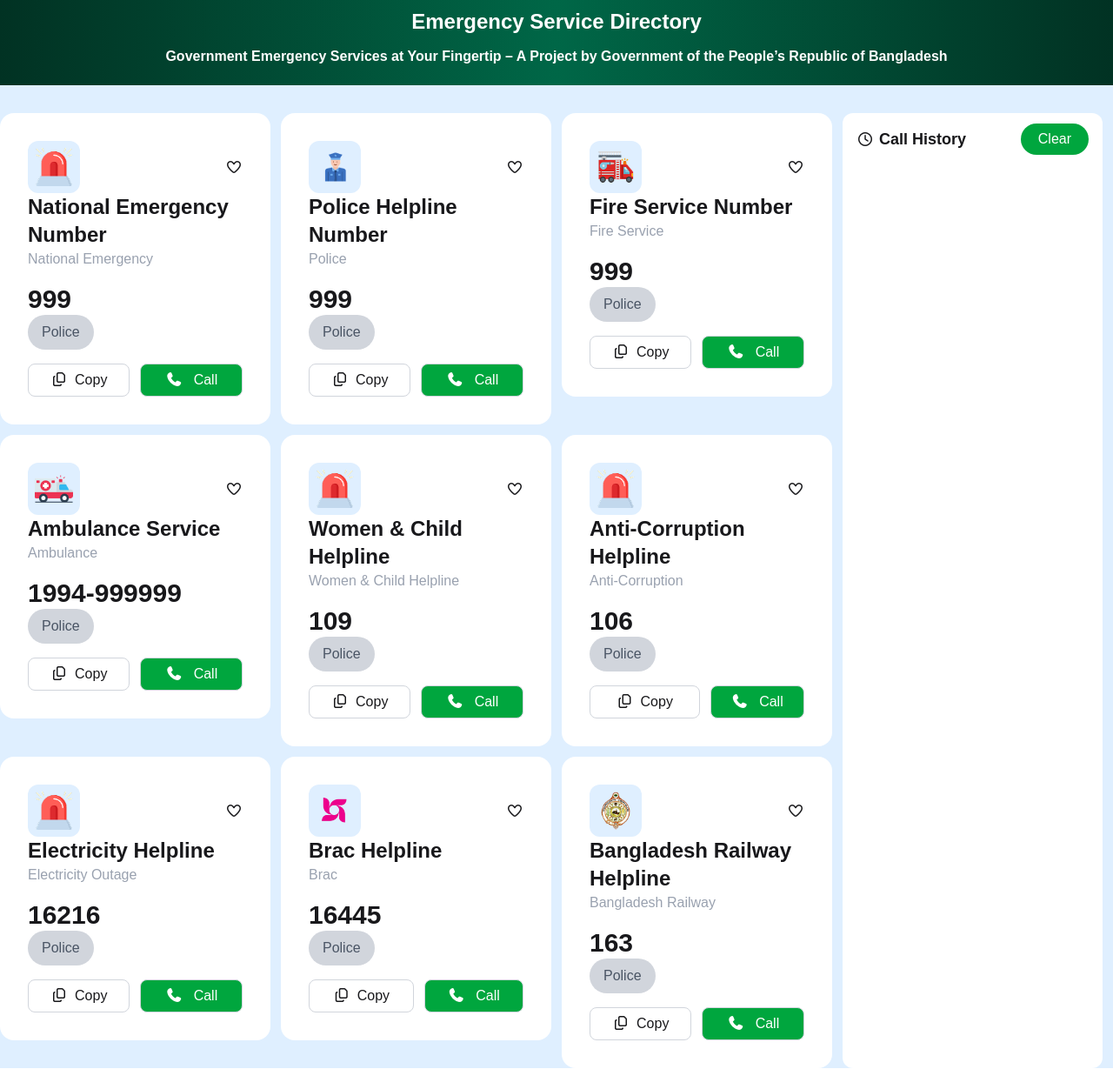
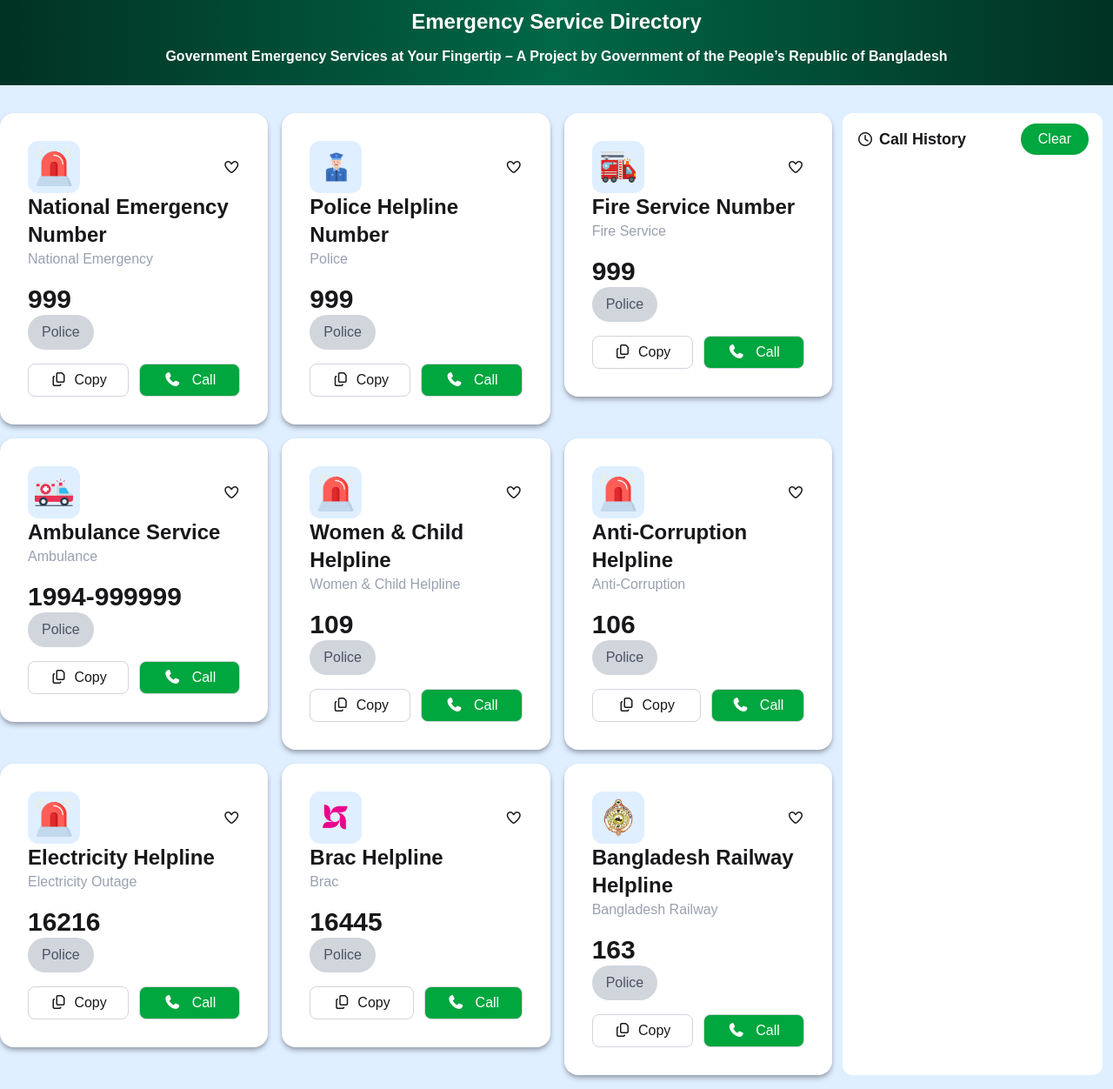
Before and after one commit to tafhim88/assaignment-5, a plain HTML site: page index.html in a window 1280 px wide. Shown: the part 228-1480 px from the top of the page at 87% size. Before the commit the page ends 1456 px from the top, so only its background shows below. Drawn offline with nearby package versions, Linux system fonts and the light colour scheme; a web font is replaced by a local one.

Commit message:
update style

```diff
--- a/index.html
+++ b/index.html
@@ -92,11 +92,11 @@
 
     <!-- -----------------------------------main card section-------------- -->
 
-    <main class="flex">
-      <section class="grid grid-cols-3 basis-4/5 mt-[32px] gap-3">
+    <main class="flex pb-4">
+      <section class="grid grid-cols-3 basis-4/5 mt-[32px] gap-4">
         <section>
           <!----------- national emargrency card ------------->
-          <div class="bg-white rounded-2xl p-[32px]">
+          <div class="bg-white rounded-2xl p-[32px] shadow-md shadow-gray-400">
             <div class="flex items-center justify-between">
               <img
                 class="w-[60px] bg-[#DFEFFF] p-2 rounded-xl"
@@ -132,7 +132,7 @@
         </section>
         <section>
           <!--------------- police card ------------------------>
-          <div class="bg-white rounded-2xl p-[32px]">
+          <div class="bg-white rounded-2xl p-[32px] shadow-md shadow-gray-400">
             <div class="flex items-center justify-between">
               <img
                 class="w-[60px] bg-[#DFEFFF] p-2 rounded-xl"
@@ -167,7 +167,7 @@
         </section>
         <section>
           <!--------------------- fire service---------------------- -->
-          <div class="bg-white rounded-2xl p-[32px]">
+          <div class="bg-white rounded-2xl p-[32px] shadow-md shadow-gray-400">
             <div class="flex items-center justify-between">
               <img
                 class="w-[60px] bg-[#DFEFFF] p-2 rounded-xl"
@@ -202,7 +202,7 @@
         </section>
         <section>
           <!------------------ambulance-------------------------- -->
-          <div class="bg-white rounded-2xl p-[32px]">
+          <div class="bg-white rounded-2xl p-[32px] shadow-md shadow-gray-400">
             <div class="flex items-center justify-between">
               <img
                 class="w-[60px] bg-[#DFEFFF] p-2 rounded-xl"
@@ -237,7 +237,7 @@
         </section>
         <section>
           <!-- -------------------womwn and child card-->
-          <div class="bg-white rounded-2xl p-[32px]">
+          <div class="bg-white rounded-2xl p-[32px] shadow-md shadow-gray-400">
             <div class="flex items-center justify-between">
               <img
                 class="w-[60px] bg-[#DFEFFF] p-2 rounded-xl"
@@ -272,7 +272,7 @@
         </section>
         <section>
           <!-- ------------------------Anti-Corruption Helpline card -->
-          <div class="bg-white rounded-2xl p-[32px]">
+          <div class="bg-white rounded-2xl p-[32px] shadow-md shadow-gray-400">
             <div class="flex items-center justify-between">
               <img
                 class="w-[60px] bg-[#DFEFFF] p-2 rounded-xl"
@@ -309,7 +309,7 @@
         </section>
         <section>
           <!-- -----------------------------Electricity Helpline card -->
-          <div class="bg-white rounded-2xl p-[32px]">
+          <div class="bg-white rounded-2xl p-[32px] shadow-md shadow-gray-400">
             <div class="flex items-center justify-between">
               <img
                 class="w-[60px] bg-[#DFEFFF] p-2 rounded-xl"
@@ -344,7 +344,7 @@
         </section>
         <section>
           <!------------------------------------Brac Helpline crd-->
-          <div class="bg-white rounded-2xl p-[32px]">
+          <div class="bg-white rounded-2xl p-[32px] shadow-md shadow-gray-400">
             <div class="flex items-center justify-between">
               <img
                 class="w-[60px] bg-[#DFEFFF] p-2 rounded-xl"
@@ -381,7 +381,7 @@
         </section>
         <section>
           <!-- --------------------------Bangladesh Railway Helpline  crd -->
-          <div class="bg-white rounded-2xl p-[32px]">
+          <div class="bg-white rounded-2xl p-[32px] shadow-md shadow-gray-400">
             <div class="flex items-center justify-between">
               <img
                 class="w-[60px] bg-[#DFEFFF] p-2 rounded-xl"
--- a/index.js
+++ b/index.js
@@ -21,6 +21,14 @@ for (let btn of callBtns) {
 
     alert(`calling ${name} ${number}`);
 
+    // ---------------------------------- coin minus -------------------------------------
+    if (coinNumbr >= 20) {
+      coinNumbr = coinNumbr - 20;
+      coin.innerText = coinNumbr;
+    } else {
+      return alert("Not enough coins!");
+    }
+
     const div = document.createElement("div");
     div.innerHTML = `
       <div class="flex justify-between bg-white items-center rounded-xl w-full">
@@ -36,14 +44,6 @@ for (let btn of callBtns) {
       </div>`;
 
     historyList.appendChild(div);
-
-    // ---------------------------------- coin minus -------------------------------------
-    if (coinNumbr >= 20) {
-      coinNumbr = coinNumbr - 20;
-      coin.innerText = coinNumbr;
-    } else {
-      alert("Not enough coins!");
-    }
   });
 }
 
```
